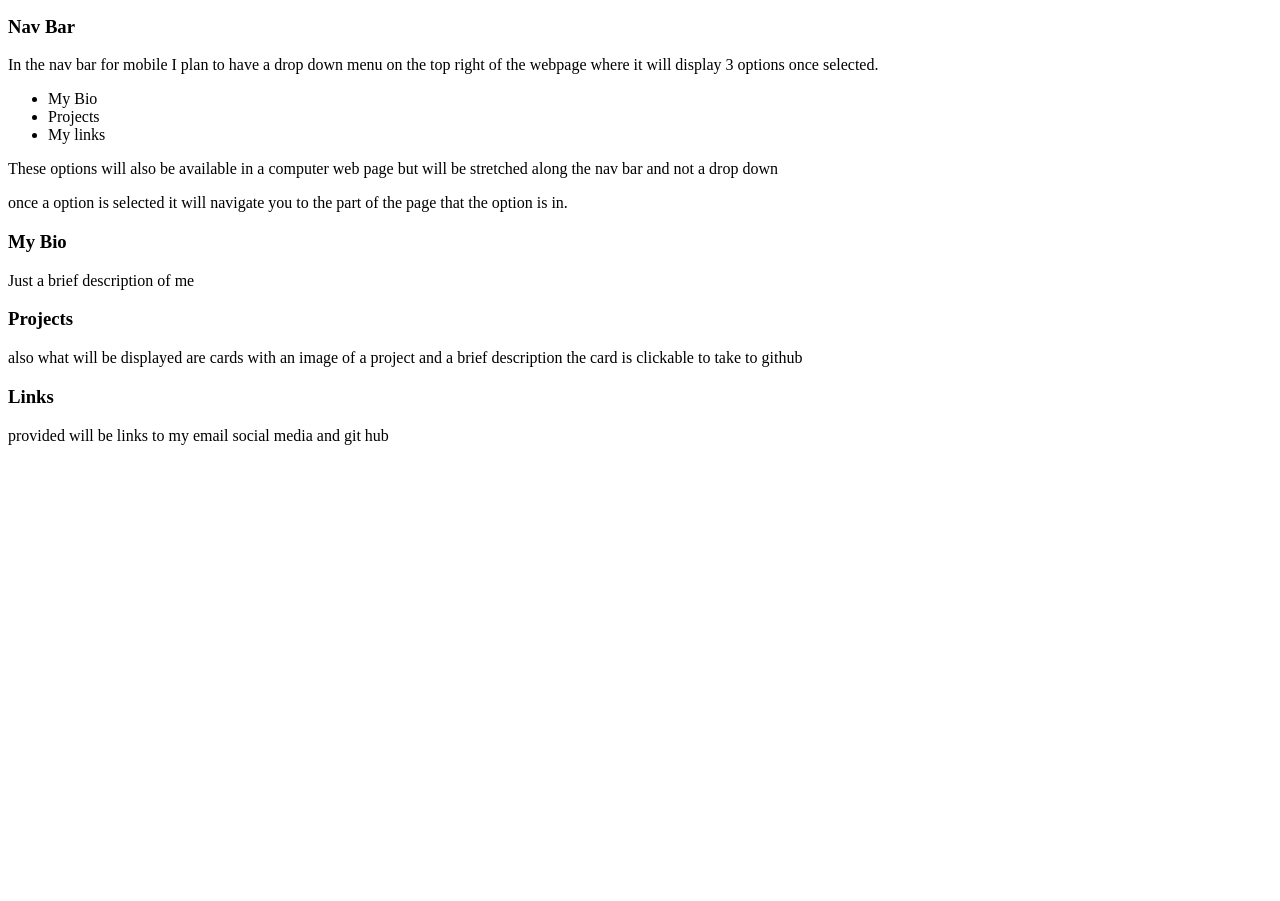
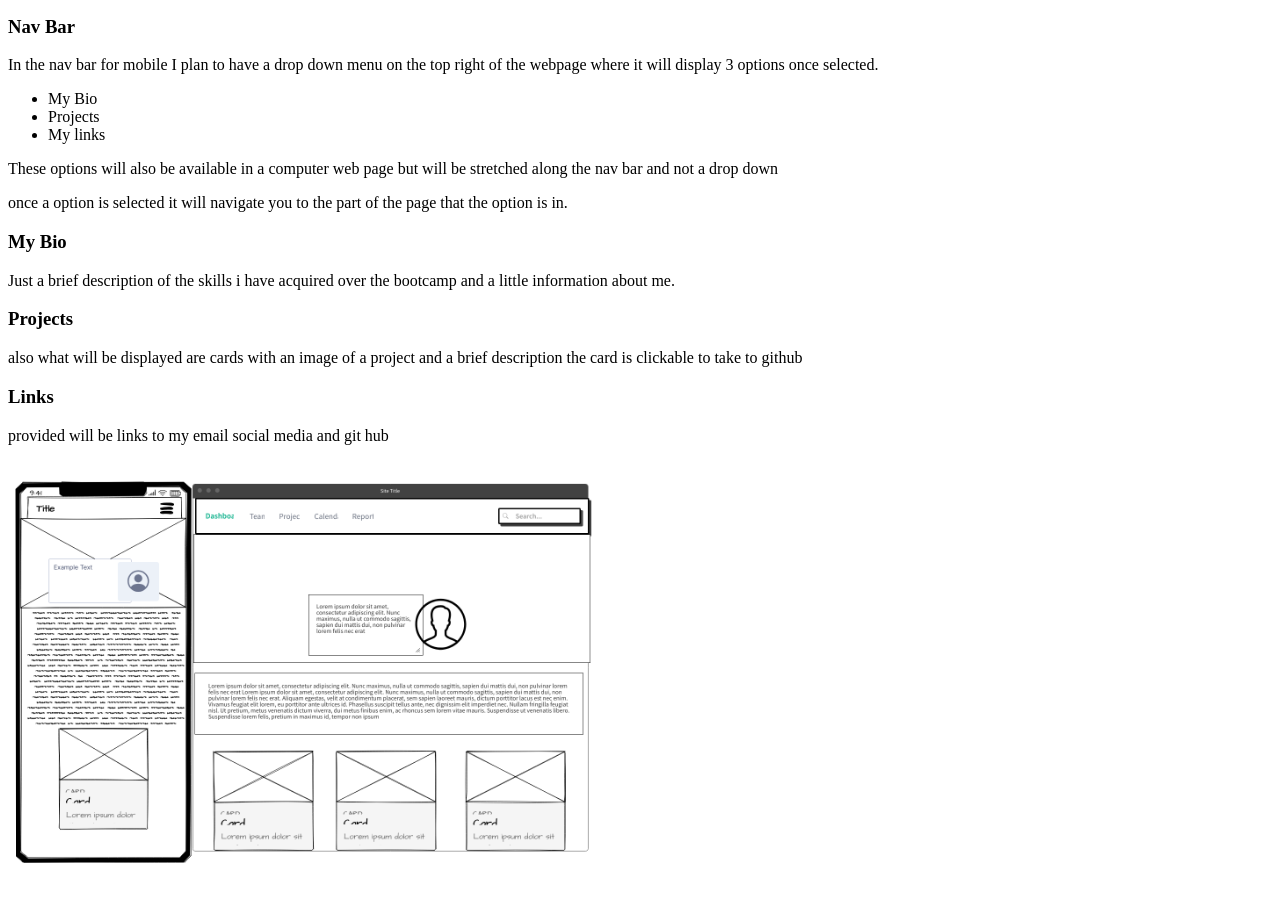
Before and after one commit to Isaacj613/isaac-pwp, a plain HTML site: page public_html/documentation/milestone-2.html in a window 1280 px wide. Shown: the part 119-1020 px from the top of the page. Before the commit the page ends 800 px from the top, so only its background shows below. Drawn offline with Linux system fonts and the light colour scheme.

Commit message:
finished milestone 2

```diff
--- a/public_html/documentation/milestone-2.html
+++ b/public_html/documentation/milestone-2.html
@@ -8,7 +8,6 @@
     <title>Milestone 2</title>
 </head>
 <body>
-
 <h1>Content Strategy</h1>
 <p> The purpose I have for this website is quite simple i want this website to demonstrate the skills I am acquiring during this bootcamp and display them. Here are some of the features i plan to have on this website.</p>
 
@@ -24,7 +23,7 @@
 <p>once a option is selected it will navigate you to the part of the page that the option is in.</p>
 
 <h3>My Bio</h3>
-<p>Just a brief description of me</p>
+<p>Just a brief description of the skills i have acquired over the bootcamp and a little information about me.</p>
 
 <h3>Projects</h3>
 <p> also what will be displayed are cards with an image of a project and a brief description the card is clickable to take to github </p>
@@ -32,6 +31,7 @@
 <h3>Links</h3>
 <p> provided will be links to my email social media and git hub</p>
 
+<img src="mockup-img.png" alt="Mockup Image" style="max-width: 600px">
 
 </body>
 </html>
```
Also changed, not shown: 2 other files.
